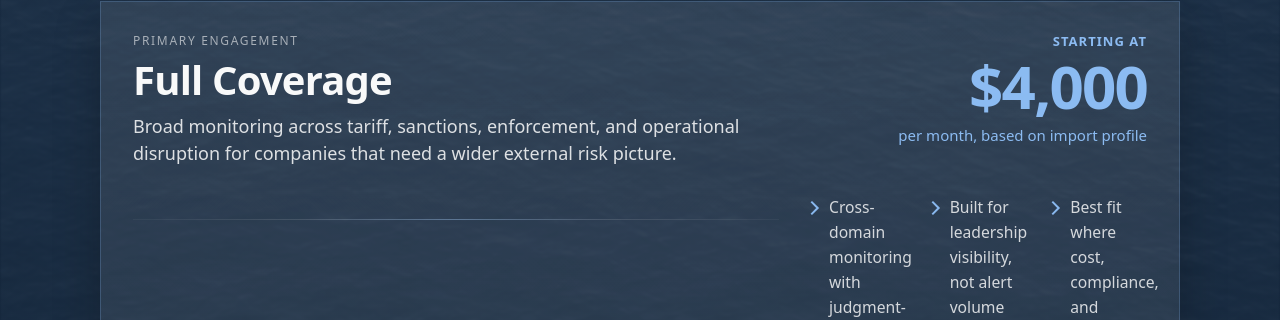
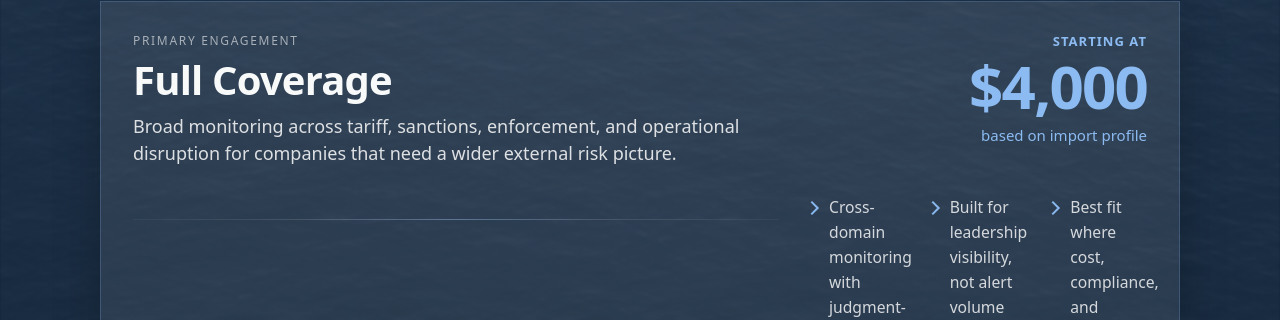
Before and after one commit to importrisk/import-risk-intelligence-site, a Jekyll site: the page built from pricing.html, in a window 1280 px wide. Shown: the part 586-906 px from the top of the page. Built offline with Jekyll 4.4.1, drawn with Linux system fonts in a browser that asks for light colours.

Commit message:
Update pricing.html

```diff
--- a/pricing.html
+++ b/pricing.html
@@ -53,11 +53,11 @@ description: Pricing and scope options for Import Risk Intelligence.
               </p>
             </div>
 
-           <div class="pricing-card-priceblock">
-  <p class="pricing-card-starting">Starting at</p>
-  <p class="pricing-card-price pricing-card-price-featured">$4,000</p>
-  <p class="pricing-card-term">per month, based on import profile</p>
-</div>
+          <div class="pricing-card-priceblock">
+           <p class="pricing-card-starting">Starting at</p>
+           <p class="pricing-card-price pricing-card-price-featured">$4,000</p>
+           <p class="pricing-card-term">based on import profile</p>
+         </div>
 
           <div class="pricing-card-divider" aria-hidden="true"></div>
 
```
